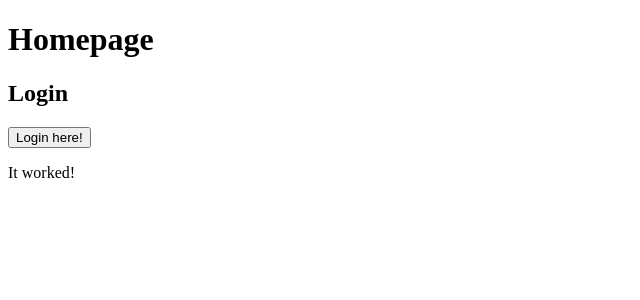
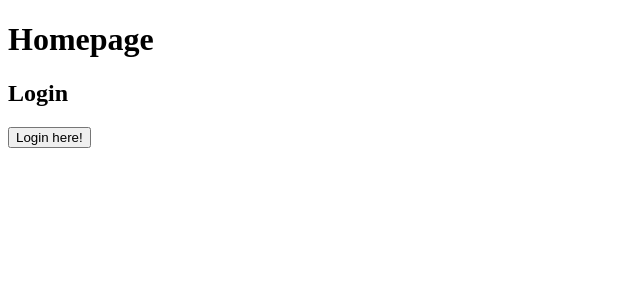
Before and after one commit to Maufive/spotify-assistant, a Next.js app in the folder frontend/: page / in a window 1280 px wide. Shown: the top 300 px of the page, without its empty margins (0-640 px from the left). Built offline with nearby package versions, Linux system fonts and the light colour scheme.

Commit message:
extracted the hook to its own file

```diff
--- a/frontend/components/auth/Login.js
+++ b/frontend/components/auth/Login.js
@@ -1,49 +1,17 @@
-import { useEffect, useState, useContext } from "react";
+import { useContext } from "react";
 import { TokenContext } from "../Context";
 
 const clientId = "0f62901ea97b42749ac0e5eff6f6f7c5";
 const redirectUri = "http://localhost:3000";
 const scopes = ["user-read-currently-playing", "user-read-playback-state"];
-
 export const authEndpoint = "https://accounts.spotify.com/authorize?";
 
-// function useLogin() {
-// 	const [token, useToken] = useState({
-// 		token: null
-// 	});
-
-// 	useEffect(() => {
-// 		// Get the hash from the URL
-// 		const hash = window.location.hash
-// 			.substring(1)
-// 			.split("&")
-// 			.reduce(function(initial, item) {
-// 				if (item) {
-// 					var parts = item.split("=");
-// 					initial[parts[0]] = decodeURIComponent(parts[1]);
-// 				}
-// 				return initial;
-// 			}, {});
-
-// 		window.location.hash = "";
-
-// 		// Set token
-// 		let token = hash.access_token;
-// 		if (token) {
-// 			useToken(token);
-// 		}
-// 	}, []);
-
-// 	return { token };
-// }
-
 export default function Login() {
-	// const token = useLogin();
-	const token = useContext(TokenContext);
+	const { token } = useContext(TokenContext);
 	return (
 		<div>
 			<h2>Login</h2>
-
+			{!token.token && (
 				<a
 					href={`${authEndpoint}client_id=${clientId}&redirect_uri=${redirectUri}&scope=${scopes.join(
 						"%20"
@@ -51,7 +19,8 @@ export default function Login() {
 				>
 					<button>Login here!</button>
 				</a>
-			{token && <p>It worked!</p>}
+			)}
+			{token.token && <p>It worked!</p>}
 		</div>
 	);
 }
--- a/frontend/components/hooks/useLogin.js
+++ b/frontend/components/hooks/useLogin.js
@@ -26,6 +26,5 @@ export default function useLogin() {
 			useToken(token);
 		}
 	}, []);
-
 	return { token };
 }
```
Lines whose indentation alone changed are shown as unchanged.
